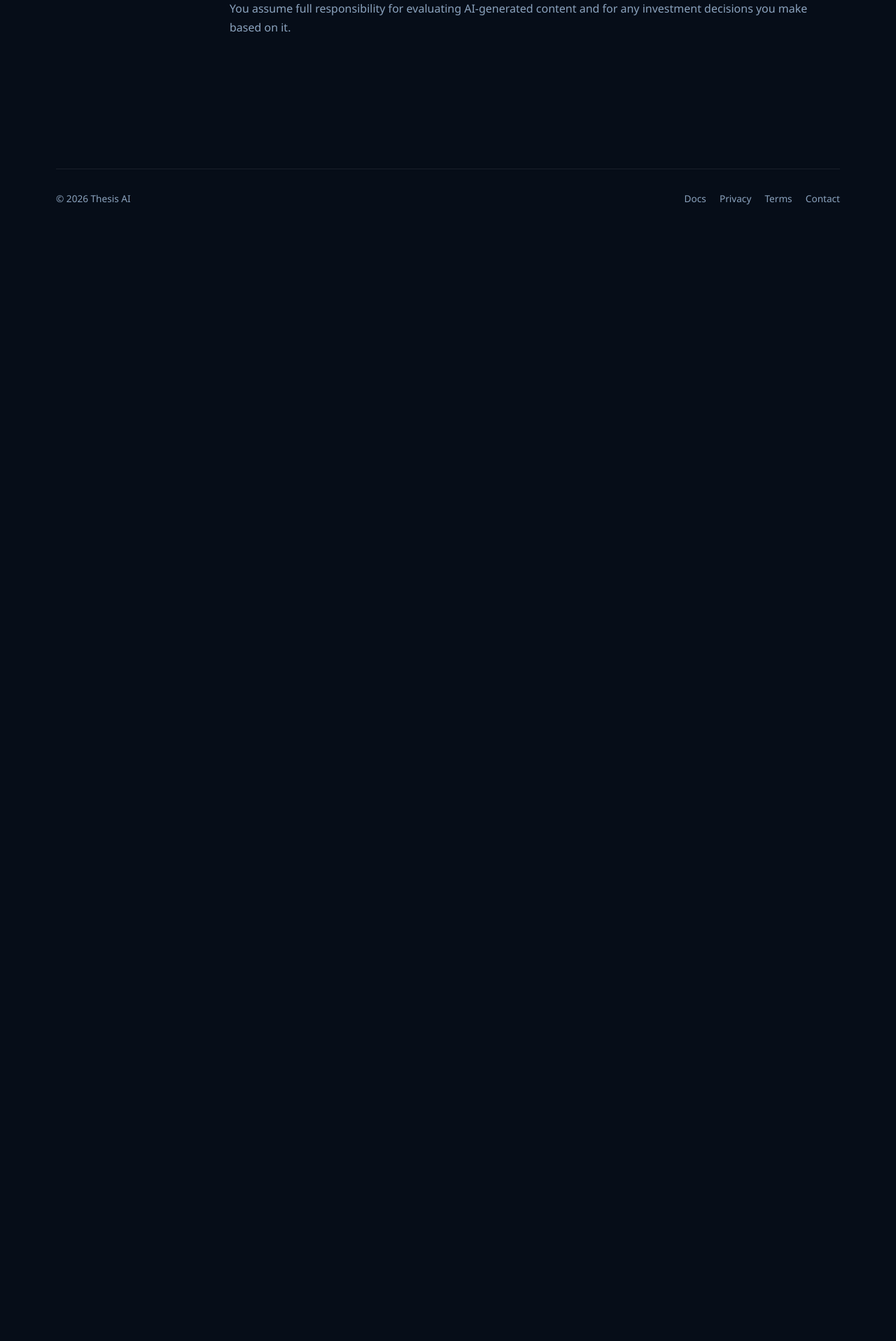
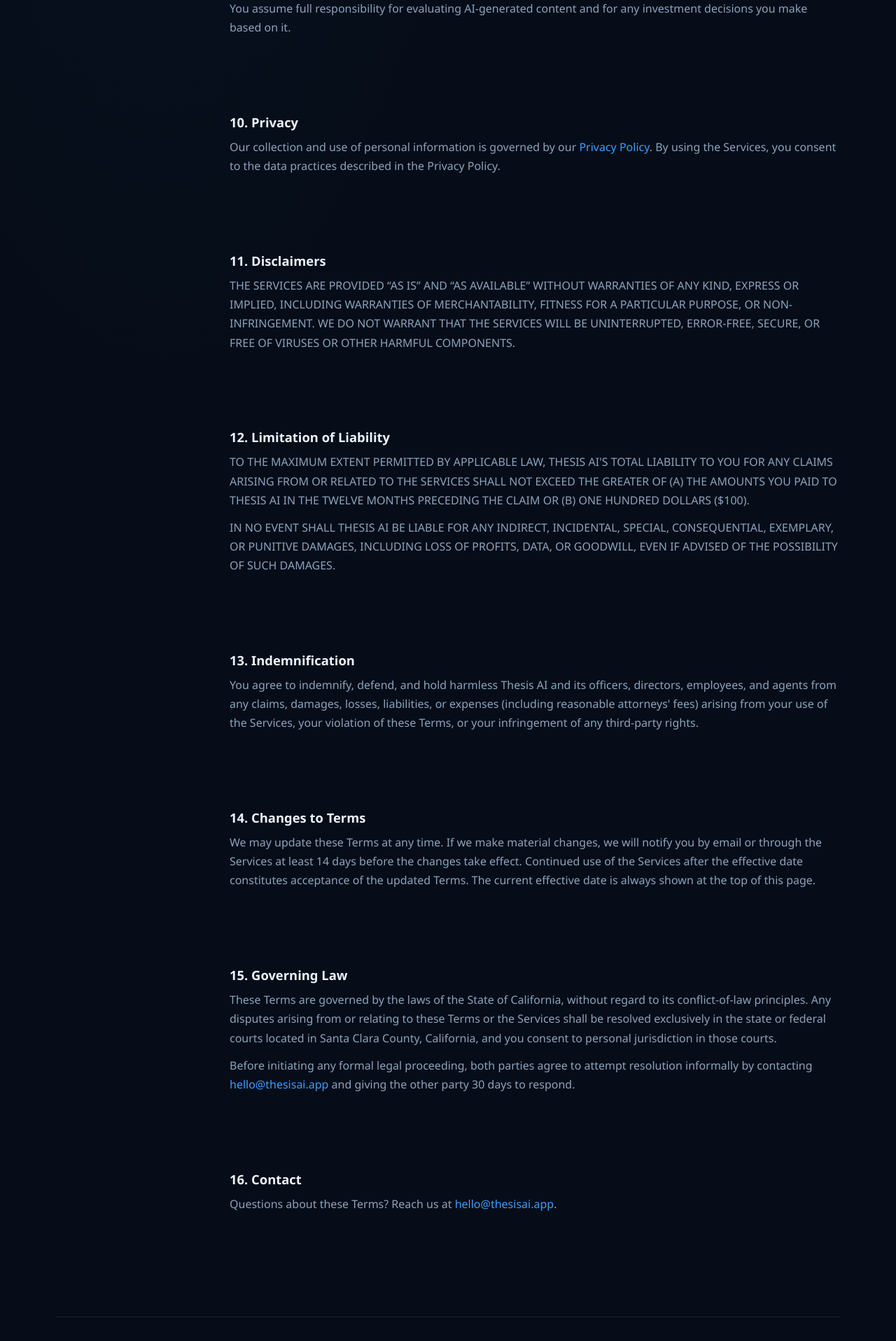
Before and after one commit to thesisai-hq/thesisai-website, a Next.js app: page /terms in a window 1280 px wide. Shown: the part 3140-5057 px from the top of the page at 70% size. Before the commit the page ends 3479 px from the top, so only its background shows below. Built offline with nearby package versions, Linux system fonts and the light colour scheme; no server answers.

Commit message:
feat: terms sections 10-16 (privacy through contact) — complete ToS page

```diff
--- a/app/terms/page.tsx
+++ b/app/terms/page.tsx
@@ -328,6 +328,98 @@ export default function TermsPage() {
               </p>
             </section>
 
+            <section id="privacy" style={{ marginBottom: '2.5rem' }}>
+              <h2 style={{ fontSize: '1.15rem', marginBottom: '0.75rem' }}>10. Privacy</h2>
+              <p style={{ color: 'var(--muted)', lineHeight: 1.7, margin: 0 }}>
+                Our collection and use of personal information is governed by our{' '}
+                <a href="/privacy" style={{ color: 'var(--accent)' }}>
+                  Privacy Policy
+                </a>
+                . By using the Services, you consent to the data practices described in the Privacy
+                Policy.
+              </p>
+            </section>
+
+            <section id="disclaimers" style={{ marginBottom: '2.5rem' }}>
+              <h2 style={{ fontSize: '1.15rem', marginBottom: '0.75rem' }}>11. Disclaimers</h2>
+              <p style={{ color: 'var(--muted)', lineHeight: 1.7, margin: 0 }}>
+                THE SERVICES ARE PROVIDED &ldquo;AS IS&rdquo; AND &ldquo;AS AVAILABLE&rdquo; WITHOUT
+                WARRANTIES OF ANY KIND, EXPRESS OR IMPLIED, INCLUDING WARRANTIES OF MERCHANTABILITY,
+                FITNESS FOR A PARTICULAR PURPOSE, OR NON-INFRINGEMENT. WE DO NOT WARRANT THAT THE
+                SERVICES WILL BE UNINTERRUPTED, ERROR-FREE, SECURE, OR FREE OF VIRUSES OR OTHER
+                HARMFUL COMPONENTS.
+              </p>
+            </section>
+
+            <section id="liability" style={{ marginBottom: '2.5rem' }}>
+              <h2 style={{ fontSize: '1.15rem', marginBottom: '0.75rem' }}>
+                12. Limitation of Liability
+              </h2>
+              <p style={{ color: 'var(--muted)', lineHeight: 1.7, marginBottom: '0.75rem' }}>
+                TO THE MAXIMUM EXTENT PERMITTED BY APPLICABLE LAW, THESIS AI&apos;S TOTAL LIABILITY
+                TO YOU FOR ANY CLAIMS ARISING FROM OR RELATED TO THE SERVICES SHALL NOT EXCEED THE
+                GREATER OF (A) THE AMOUNTS YOU PAID TO THESIS AI IN THE TWELVE MONTHS PRECEDING THE
+                CLAIM OR (B) ONE HUNDRED DOLLARS ($100).
+              </p>
+              <p style={{ color: 'var(--muted)', lineHeight: 1.7, margin: 0 }}>
+                IN NO EVENT SHALL THESIS AI BE LIABLE FOR ANY INDIRECT, INCIDENTAL, SPECIAL,
+                CONSEQUENTIAL, EXEMPLARY, OR PUNITIVE DAMAGES, INCLUDING LOSS OF PROFITS, DATA, OR
+                GOODWILL, EVEN IF ADVISED OF THE POSSIBILITY OF SUCH DAMAGES.
+              </p>
+            </section>
+
+            <section id="indemnification" style={{ marginBottom: '2.5rem' }}>
+              <h2 style={{ fontSize: '1.15rem', marginBottom: '0.75rem' }}>13. Indemnification</h2>
+              <p style={{ color: 'var(--muted)', lineHeight: 1.7, margin: 0 }}>
+                You agree to indemnify, defend, and hold harmless Thesis AI and its officers,
+                directors, employees, and agents from any claims, damages, losses, liabilities, or
+                expenses (including reasonable attorneys&apos; fees) arising from your use of the
+                Services, your violation of these Terms, or your infringement of any third-party
+                rights.
+              </p>
+            </section>
+
+            <section id="changes" style={{ marginBottom: '2.5rem' }}>
+              <h2 style={{ fontSize: '1.15rem', marginBottom: '0.75rem' }}>14. Changes to Terms</h2>
+              <p style={{ color: 'var(--muted)', lineHeight: 1.7, margin: 0 }}>
+                We may update these Terms at any time. If we make material changes, we will notify
+                you by email or through the Services at least 14 days before the changes take
+                effect. Continued use of the Services after the effective date constitutes acceptance
+                of the updated Terms. The current effective date is always shown at the top of this
+                page.
+              </p>
+            </section>
+
+            <section id="governing-law" style={{ marginBottom: '2.5rem' }}>
+              <h2 style={{ fontSize: '1.15rem', marginBottom: '0.75rem' }}>15. Governing Law</h2>
+              <p style={{ color: 'var(--muted)', lineHeight: 1.7, marginBottom: '0.75rem' }}>
+                These Terms are governed by the laws of the State of California, without regard to
+                its conflict-of-law principles. Any disputes arising from or relating to these Terms
+                or the Services shall be resolved exclusively in the state or federal courts located
+                in Santa Clara County, California, and you consent to personal jurisdiction in those
+                courts.
+              </p>
+              <p style={{ color: 'var(--muted)', lineHeight: 1.7, margin: 0 }}>
+                Before initiating any formal legal proceeding, both parties agree to attempt
+                resolution informally by contacting{' '}
+                <a href="mailto:hello@thesisai.app" style={{ color: 'var(--accent)' }}>
+                  hello@thesisai.app
+                </a>{' '}
+                and giving the other party 30 days to respond.
+              </p>
+            </section>
+
+            <section id="contact">
+              <h2 style={{ fontSize: '1.15rem', marginBottom: '0.75rem' }}>16. Contact</h2>
+              <p style={{ color: 'var(--muted)', lineHeight: 1.7, margin: 0 }}>
+                Questions about these Terms? Reach us at{' '}
+                <a href="mailto:hello@thesisai.app" style={{ color: 'var(--accent)' }}>
+                  hello@thesisai.app
+                </a>
+                .
+              </p>
+            </section>
+
           </div>
         </div>
       </div>
```
